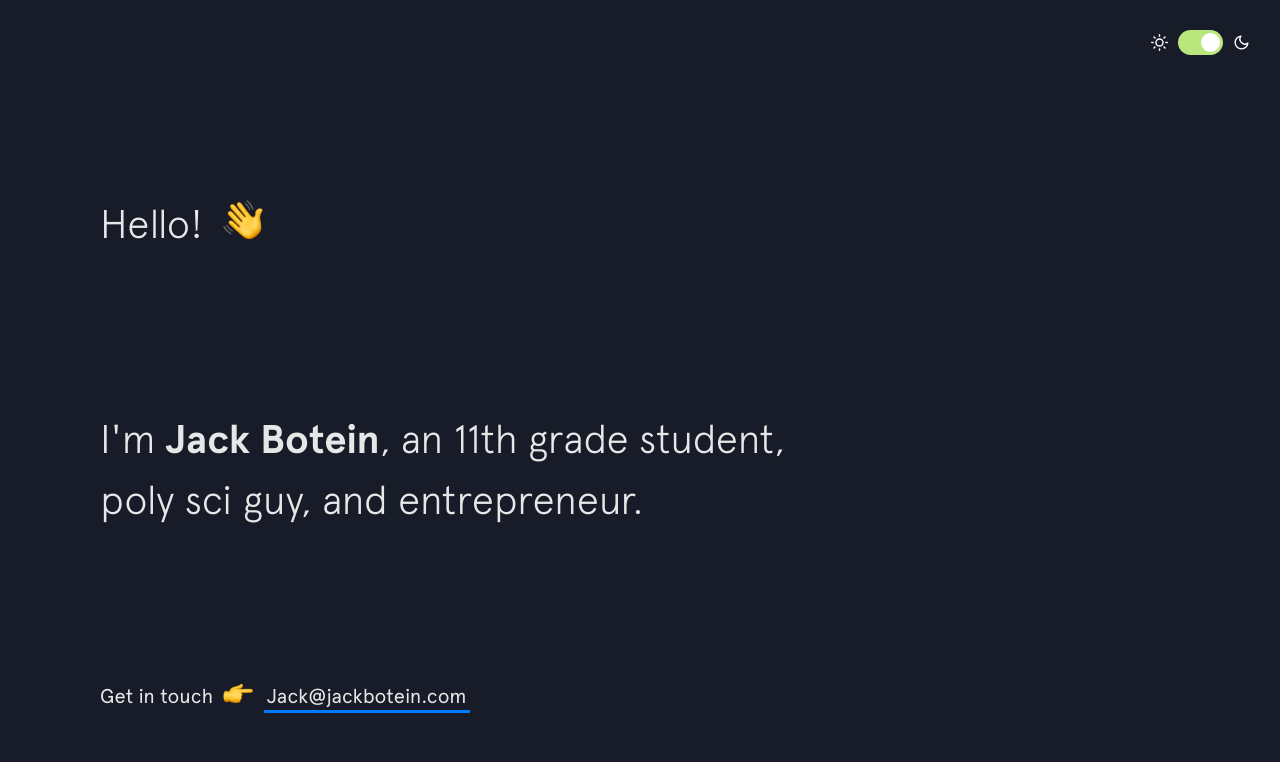
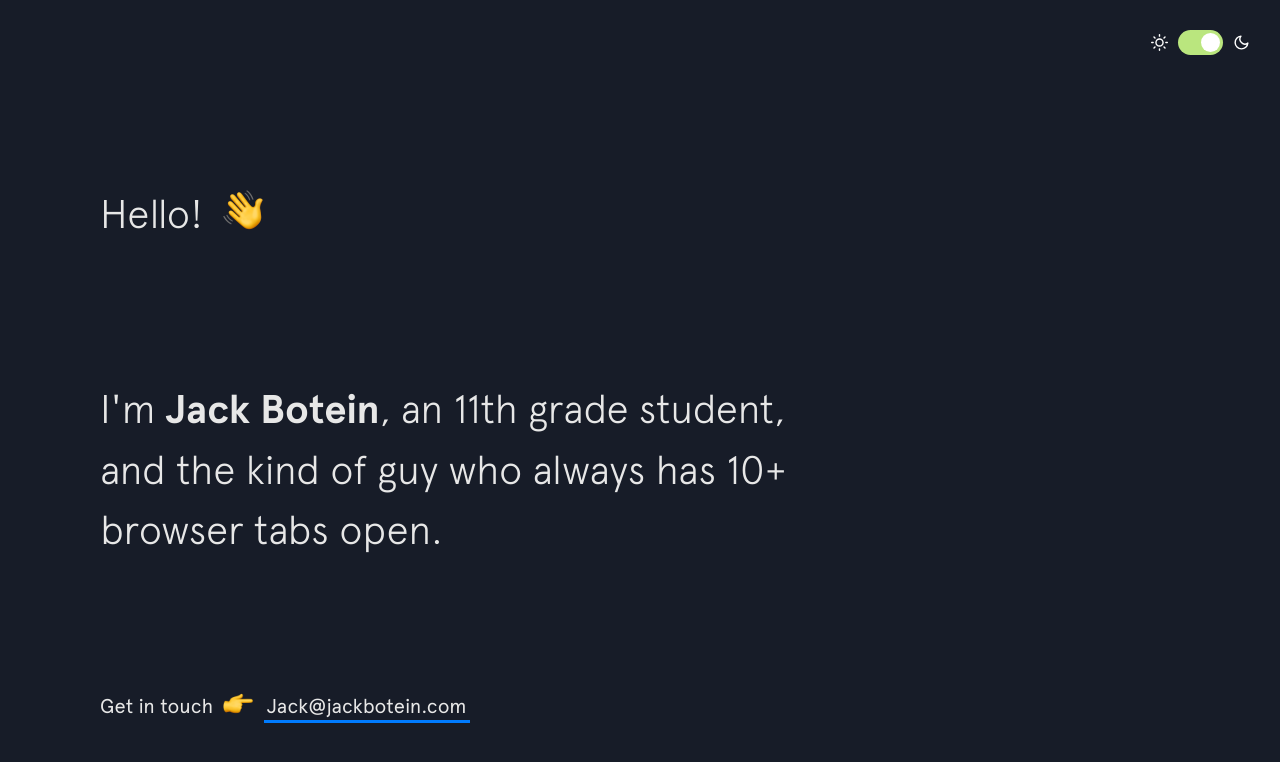
Before and after one commit to Jackbotein/Jackbotein.com, a Jekyll site: the page built from index.html, in a window 1280 px wide and 900 px high. Shown: the top 762 px of the window. Built offline with Jekyll 4.4.1, drawn with Linux system fonts in a browser that asks for light colours; nearby versions of some CDN libraries.

Commit message:
Update intro.html

```diff
--- a/_includes/intro.html
+++ b/_includes/intro.html
@@ -4,7 +4,7 @@
   </h1>
 
   <h2 class="intro__tagline">I'm
-    <span class="name">Jack Botein</span>, an 11th grade student, poly sci guy, and entrepreneur.
+    <span class="name">Jack Botein</span>, an 11th grade student, and the kind of guy who always has 10+ browser tabs open.
   </h2>
 
   <h3 class="intro__contact">
```
